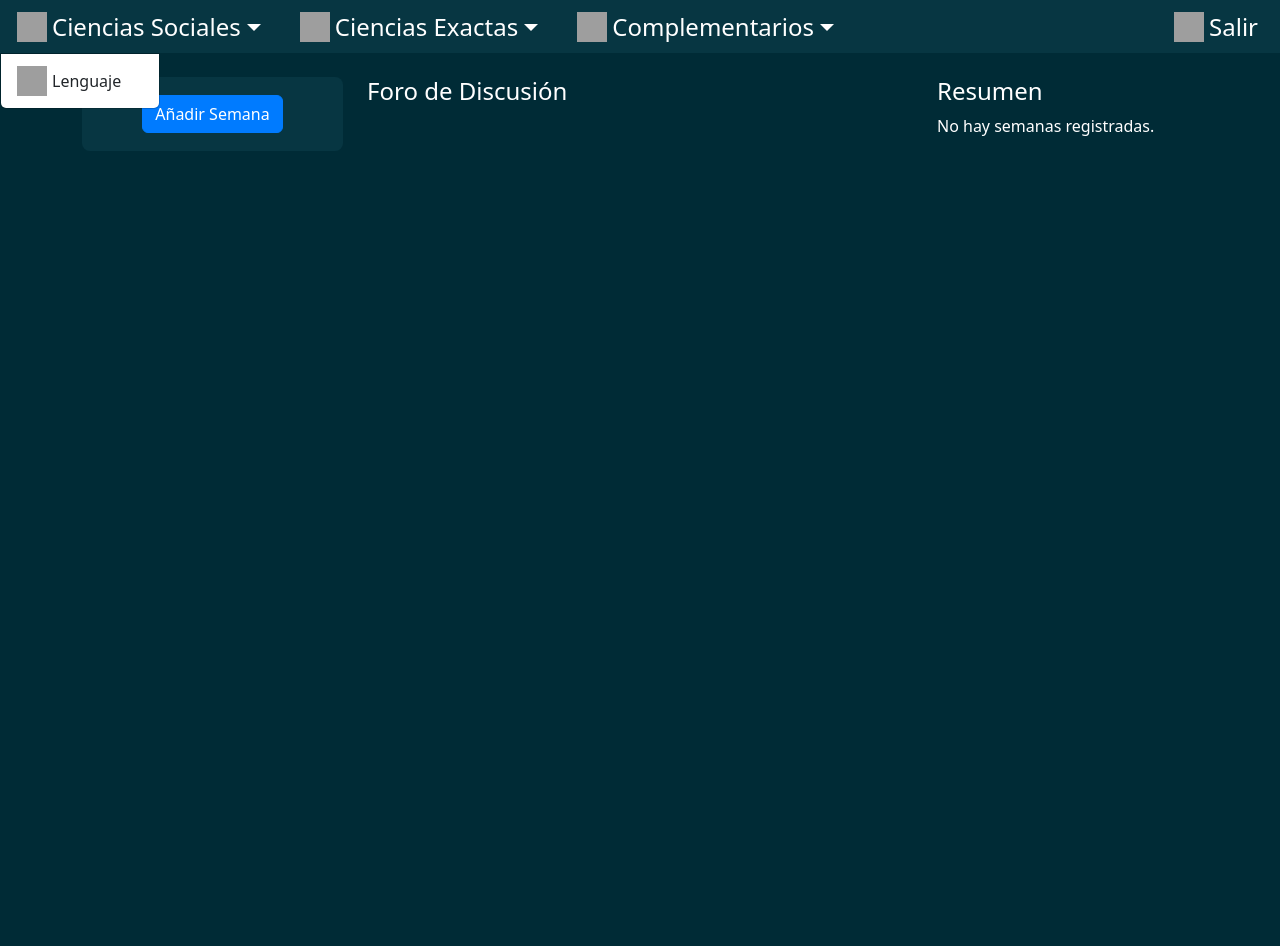
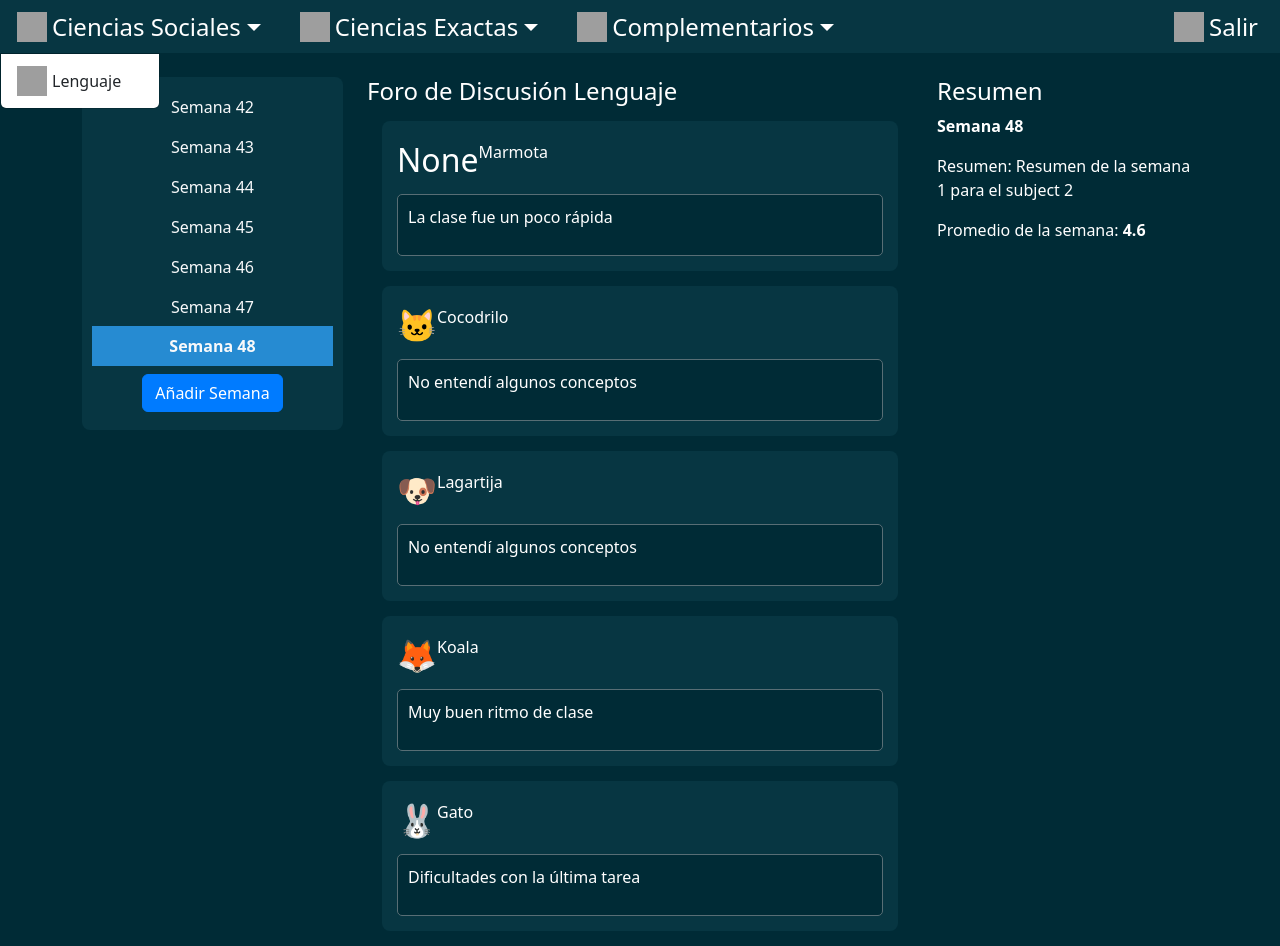
Before and after one commit to benjaminMancilla/IngSoDjango, a Django app: page /foro/2/2/ in a window 1280 px wide. Before the commit the page ends 136 px from the top, so only its background shows below. Run offline with Django 3.2, Linux system fonts and the light colour scheme; a user stored in the database is signed in; data comes from the database, SQL or seed files in the repository; data that the repository does not hold is empty; grey boxes are pictures that could not be loaded.

Commit message:
FEAT(foro.html): updating front for foro, adding masks, emojis, feedbacks, week selection and resume

```diff
--- a/feedback_app/static/feedback_app/css/home-page.css
+++ b/feedback_app/static/feedback_app/css/home-page.css
@@ -275,3 +275,21 @@ h3 {
 .modal-footer .btn-success:hover {
   background-color: #2aa198;
 }
+
+.list-group-item {
+  transition: background-color 0.3s ease, box-shadow 0.3s ease;
+}
+
+.list-group-item:hover {
+  background-color: #0a4e5f;
+  box-shadow: 0 2px 5px rgba(0, 0, 0, 0.1);
+}
+
+.list-group-item.active {
+  background-color: #007bff;
+  color: white;
+}
+
+.list-group-item.active:hover {
+  background-color: #0056b3;
+}
--- a/feedback_app/templates/feedback_app/foro.html
+++ b/feedback_app/templates/feedback_app/foro.html
@@ -14,12 +14,15 @@
 
 <div class="container mt-4">
   <div class="row">
+    <!-- Lista de semanas -->
     <div class="col-md-3">
       <div class="class-list">
         <ul class="list-group">
-          {% for week in weekly_averages %}
-            <li class="list-group-item">
-              Semana {{ week.week_number }}
+          {% for w in weeks %}
+            <li class="list-group-item {% if w.week_number == week.week_number %}active{% endif %}">
+              <a href="{% url 'foro' identificadores.teacher identificadores.subject w.week_number %}" class="text-decoration-none text-light">
+                Semana {{ w.week_number }}
+              </a>
             </li>
           {% endfor %}
           {% if user.is_teacher %}
@@ -30,10 +33,11 @@
             </li>
           {% endif %}
         </ul>
+
       </div>
     </div>
 
-
+    <!-- Modal para añadir semana -->
     <div class="modal fade" id="addWeekModal" tabindex="-1" aria-labelledby="addWeekModalLabel" aria-hidden="true">
       <div class="modal-dialog">
         <div class="modal-content">
@@ -58,9 +62,9 @@
       </div>
     </div>
 
-
+    <!-- Foro de discusión -->
     <div class="col-md-6">
-      <h4>Foro de Discusión</h4>
+      <h4>Foro de Discusión {{subject.name}}</h4>
 
       {% if identificadores.student %}
         <form action="{% url 'form' %}" method="get">
@@ -74,11 +78,13 @@
       {% endif %}
 
       <div id="posts-list">
-        {% for post in mensajes_foro %}
+        {% for post in week.feedbacks %}
           <div class="posts-container">
             <div class="posts-author">
-              <img src="https://images.emojiterra.com/google/android-12l/512px/1f408.png" width="50" alt="Gato">
-              <p>{{ post.name }}</p>
+              <!-- Mostrar el emoji correspondiente al estudiante -->
+              <span style="font-size: 2rem;">{{ post.student_emoji }}</span>
+
+              <p>{{ post.tss.student.mask }}</p>
             </div>
             <div class="posts-content">
               <p>{{ post.content }}</p>
@@ -88,14 +94,14 @@
       </div>
     </div>
 
+    <!-- Resumen y promedio de la semana -->
     <div class="col-md-3">
       <div class="summary">
         <h4>Resumen</h4>
-        {% if weekly_averages %}
-          {% with weekly_averages|last as last_week %}
-            <p>Promedio de la última semana:</p>
-            <p><strong>{{ last_week.avg_grade }}</strong></p>
-          {% endwith %}
+        {% if week %}
+          <p><strong>Semana {{ week.week_number }}</strong></p>
+          <p>Resumen: {{ week.resume }}</p>
+          <p>Promedio de la semana: <strong>{{ week.week_avg_grade }}</strong></p>
         {% else %}
           <p>No hay semanas registradas.</p>
         {% endif %}
@@ -104,4 +110,5 @@
   </div>
 </div>
 
+
 {% endblock %}
```
